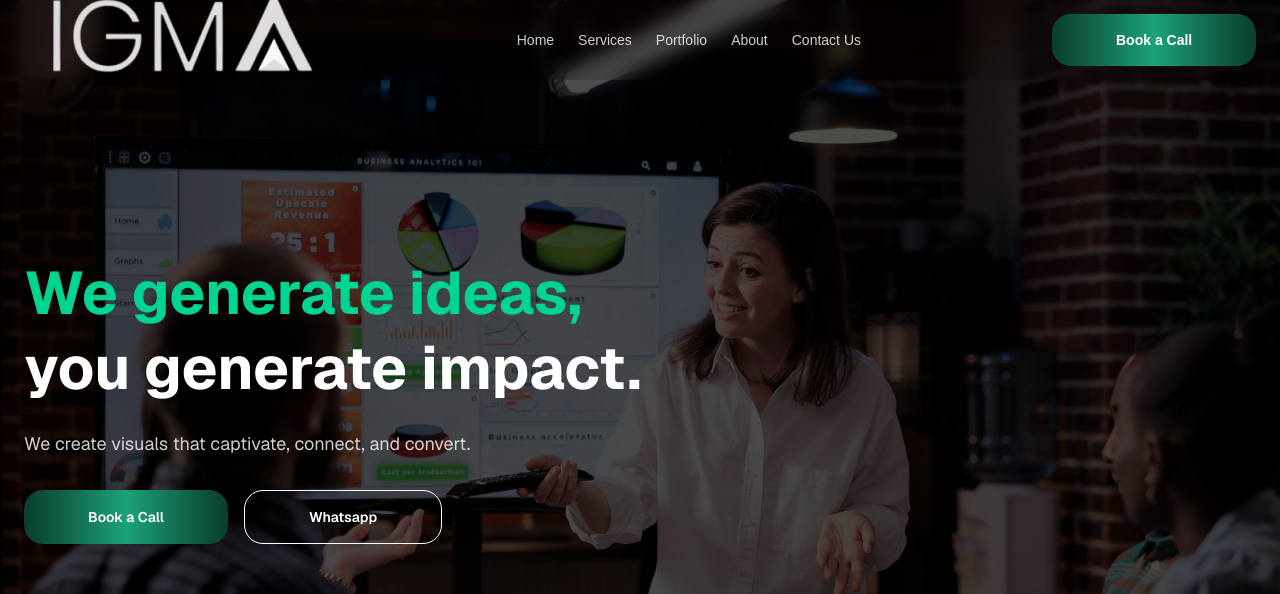
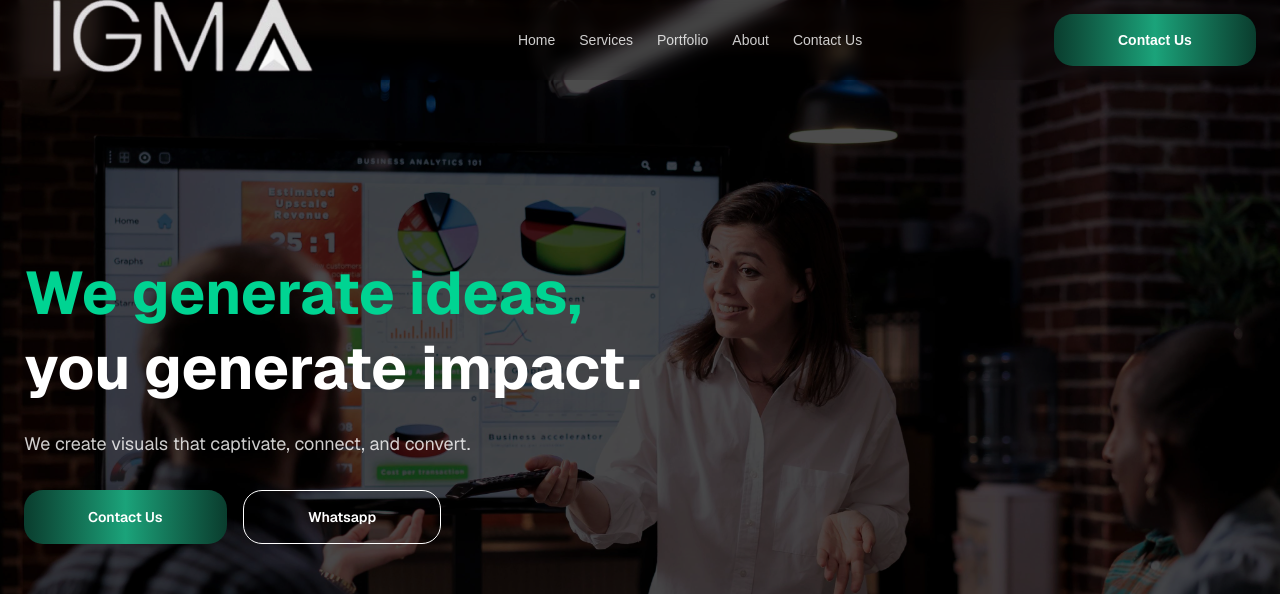
Before and after one commit to igmastudiopk-design/IGMA_Site, a Next.js app: page / in a window 1280 px wide. Shown: the top 594 px of the page. Built offline with nearby package versions, Linux system fonts and the light colour scheme.

Commit message:
update button labels and links to unify contact actions across components

```diff
--- a/src/app/contact/page.tsx
+++ b/src/app/contact/page.tsx
@@ -98,7 +98,7 @@ export default function ContactSection() {
             <div className="md:col-span-2">
               <Button
                 type="submit"
-                label="Send"
+                label="Send Message"
                 variant="gradient"
                 rounded="rounded-[19px]"
               />
--- a/src/components/hero.tsx
+++ b/src/components/hero.tsx
@@ -31,8 +31,8 @@ export default function Hero() {
 
           <div className="mt-8 flex flex-wrap gap-4">
             <Button
-              href="https://wa.me/923715000280"
-              label="Book a Call"
+              href="/contact"
+              label="Contact Us"
               variant="gradient"
             />
             <Button
--- a/src/components/navbar.tsx
+++ b/src/components/navbar.tsx
@@ -71,13 +71,7 @@ export default function Navbar() {
 
         {/* Button */}
         <div className="hidden md:flex items-center gap-3">
-          <Button
-            label="Book a Call"
-            href="https://wa.me/923715000280"
-            variant="gradient"
-            target="_blank"
-            rel="noopener noreferrer"
-          />
+          <Button label="Contact Us" href="/contact" variant="gradient" />
         </div>
       </div>
 
@@ -103,12 +97,10 @@ export default function Navbar() {
           </Link>
         ))}
         <Button
-          label="Book a Call"
-          href="https://wa.me/923715000280"
+          label="Contact Us"
+          href="/contact"
           variant="gradient"
           className="w-11/12"
-          target="_blank"
-          rel="noopener noreferrer"
           onClick={() => setMenuOpen(false)}
         />
       </div>
--- a/src/components/servicescta.tsx
+++ b/src/components/servicescta.tsx
@@ -5,7 +5,7 @@ export default function ServicesCTA() {
     <div className="w-full bg-[#0a0a0a]">
       <section className="mx-auto max-w-7xl px-6 py-12">
         <div className="flex flex-wrap items-center justify-center gap-4">
-          <Button href="https://wa.me/923715000280" label="Book a Call" variant="gradient" rounded="rounded-[19px]" target="_blank" rel="noopener noreferrer" />
+          <Button href="/contact" label="Contact Us" variant="gradient" rounded="rounded-[19px]" />
           <Button href="https://wa.me/923715000280" label="Whatsapp" variant="outline" className="border-emerald-500" rounded="rounded-[19px]" target="_blank" rel="noopener noreferrer" />
         </div>
       </section>
```
